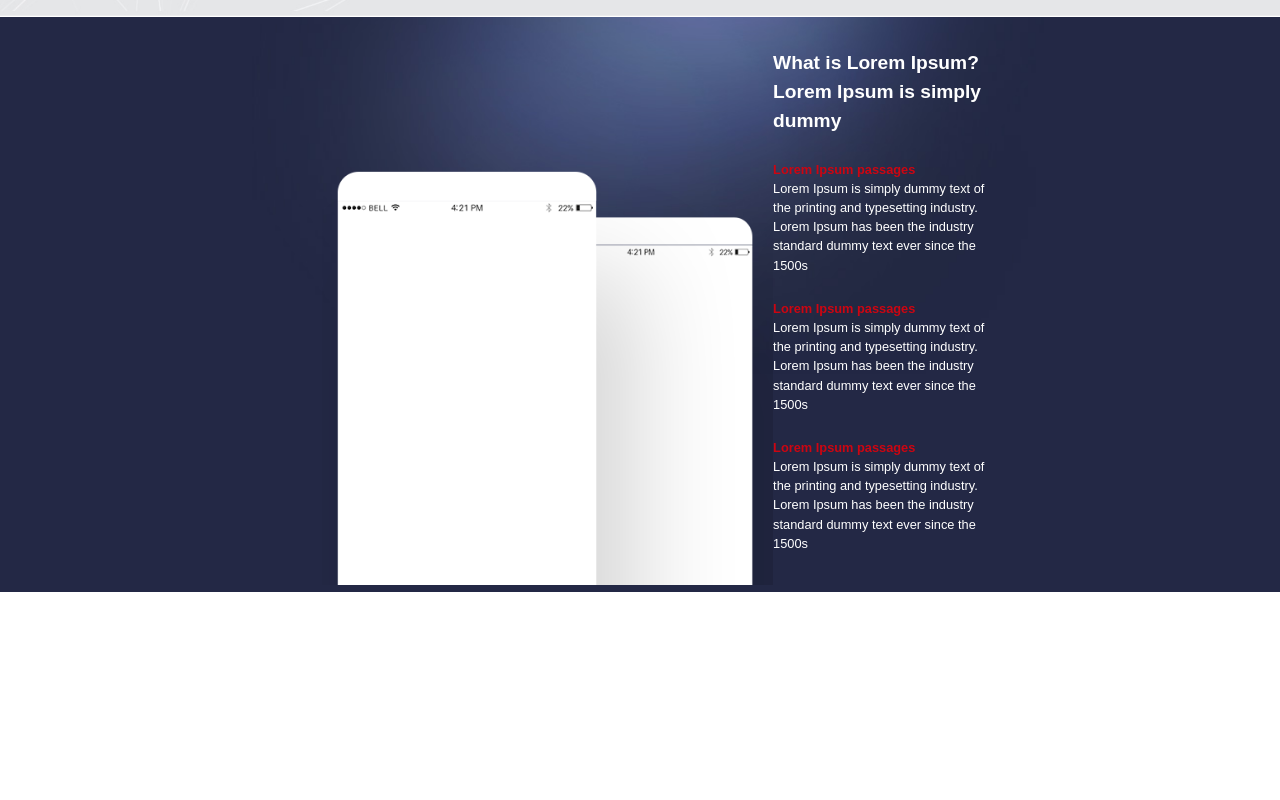
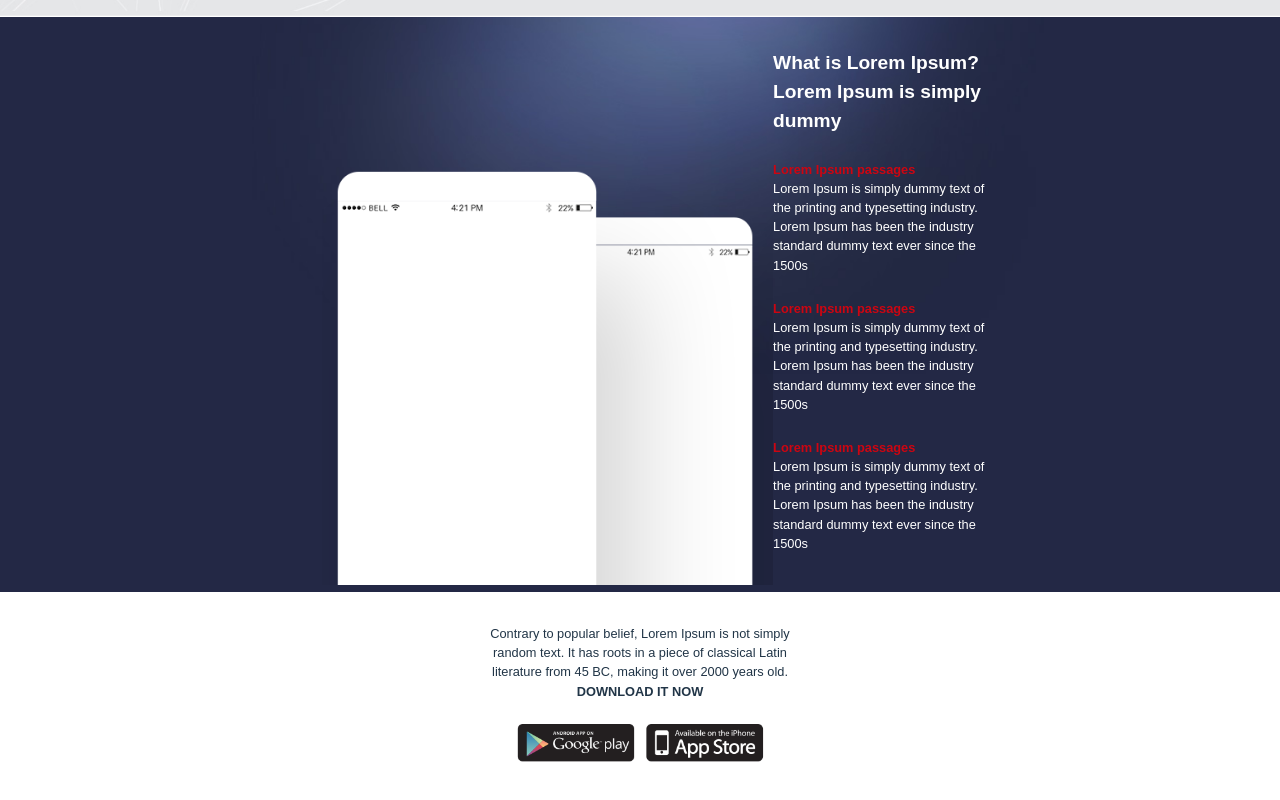
Before and after one commit to Naicah/hot-forex-landing-page, a React (Vite) app: page / in a window 1280 px wide. Shown: the part 1167-1967 px from the top of the page. Before the commit the page ends 1759 px from the top, so only its background shows below. Built offline with nearby package versions, Linux system fonts and the light colour scheme.

Commit message:
Add Download section

```diff
--- a/src/App.jsx
+++ b/src/App.jsx
@@ -4,6 +4,7 @@ import Tool from './components/Tool'
 import Form from './components/Form'
 import Feature from './components/Features'
 import Info from './components/Info'
+import Download from './components/Download'
 import './App.css'
 import './scss/main.scss'
 
@@ -17,6 +18,7 @@ function App() {
       <Form/>
       <Feature/>
       <Info/>
+      <Download/>
     </>
   )
 }
--- /dev/null
+++ b/src/components/Download.jsx
@@ -0,0 +1,28 @@
+import './Download.scss'
+import googleplay from '../assets/googleplay.png'
+import appstore from '../assets/appstore.png'
+
+
+const Download = () => {
+    return (
+    <div className="download" >
+        <div className="download__container">
+            <p className="download__info">
+                Contrary to popular belief, Lorem Ipsum is not simply random text.
+                It has roots in a piece of classical Latin literature from 45 BC,
+                making it over 2000 years old.
+            </p>
+            <p className="download__info download__info--bold">DOWNLOAD IT NOW</p>
+
+            <div className="download__icons">
+                <img src={googleplay} alt="Google play"></img>
+                <img src={appstore} alt="App store"></img>
+            </div>
+        </div>
+
+
+
+    </div>
+    );
+};
+export default Download;
--- /dev/null
+++ b/src/components/Download.scss
@@ -0,0 +1,33 @@
+@import '../scss/main.scss';
+.download {
+    display: flex;
+    justify-content: space-around;
+    padding: 2rem 0;
+
+    &__container {
+        width: 80%;
+        max-width: $content-width;
+        display: grid;
+    }
+
+    &__info {
+        font-size: $normal-content;
+        margin-block-start: 0;
+        margin-block-end: 0;
+        max-width: 32%;
+        margin: auto;
+
+        &--bold {
+            font-weight: 700;
+            padding-bottom: 1rem;
+        }
+    }
+
+    &__icons {
+        img {
+            width: 8rem;
+        }
+    }
+
+
+}
```
